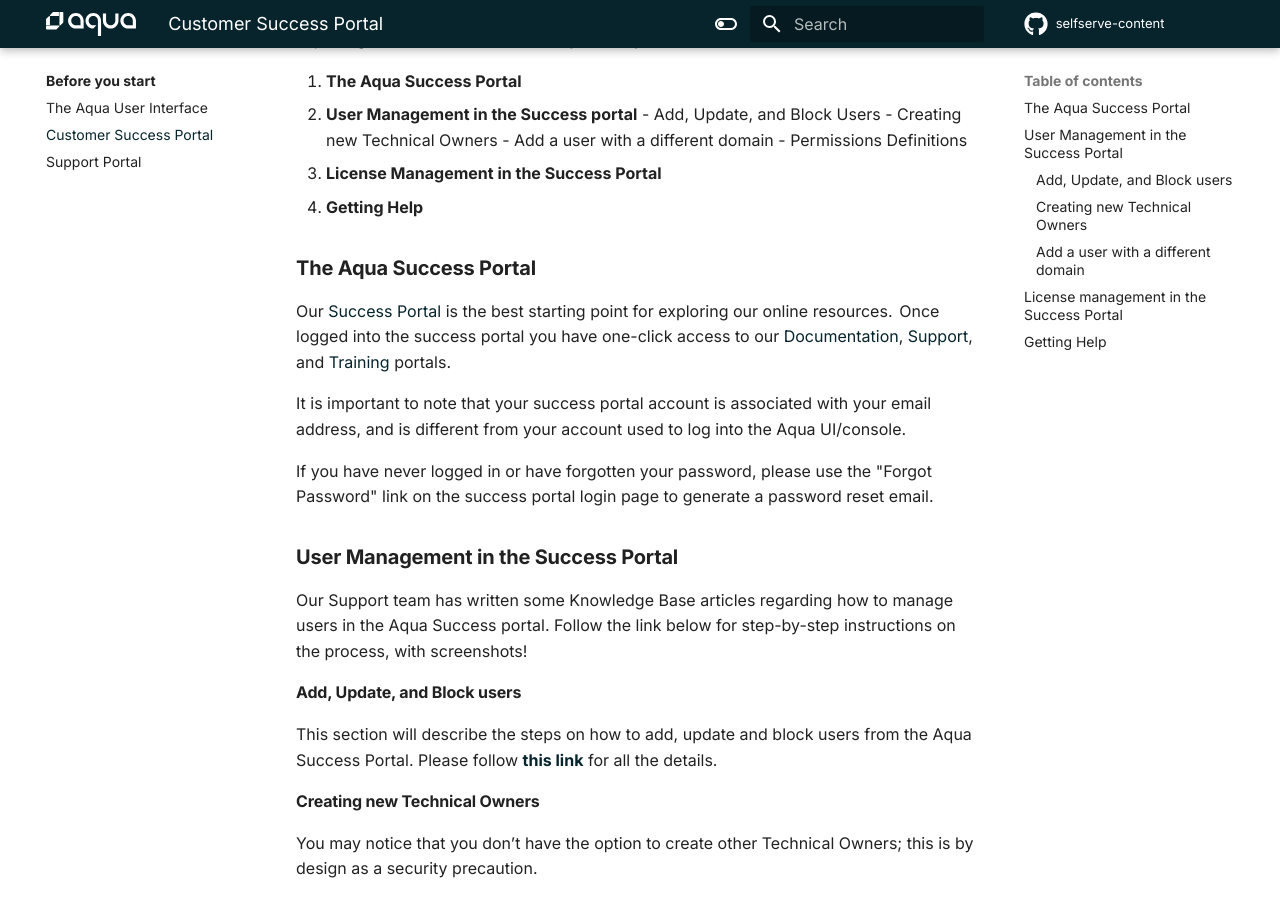
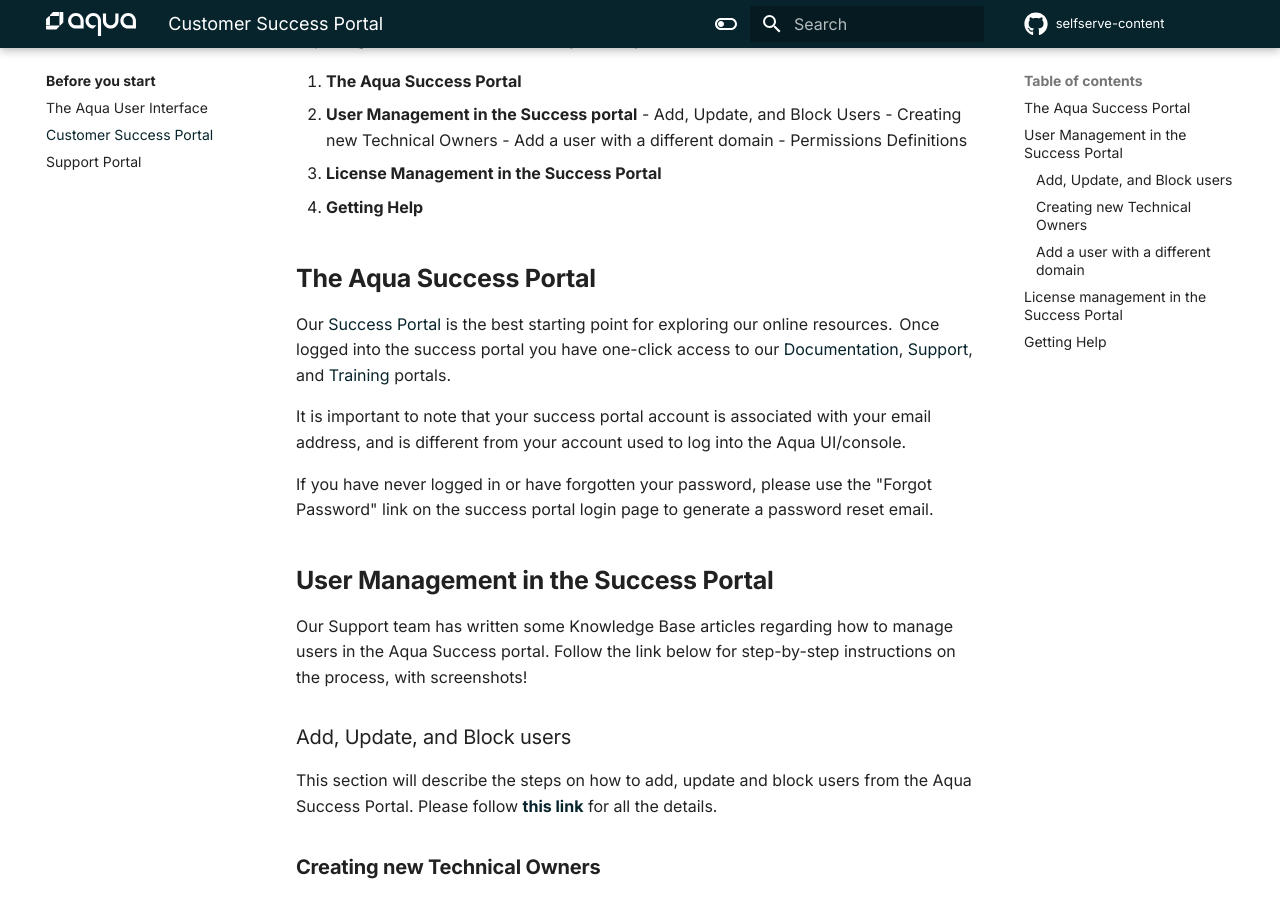
Before and after one commit to kenmccann/self-service, an MkDocs documentation site: the page built from docs/before/successportal.md, in a window 1280 px wide and 900 px high, scrolled down 319 px. Built offline with MkDocs 1.6.1 and Material for MkDocs 9.7.7, drawn with Linux system fonts in a browser that asks for light colours; a script that is not in the unit is left out; comment, search, counter and statistics services are not loaded.

```diff
--- a/docs/before/successportal.md
+++ b/docs/before/successportal.md
@@ -13,7 +13,7 @@ As the Technical Owner, you can create new users in the Aqua Success portal and
 3. **License Management in the Success Portal**
 4. **Getting Help**
 
-### **The Aqua Success Portal**
+## **The Aqua Success Portal**
 
 Our [Success Portal](https://success.aquasec.com) is the best starting point for exploring our online resources.  Once logged into the success portal you have one-click access to our [Documentation](https://docs.aquasec.com), [Support](https://support.aquasec.com), and [Training](https://aquademy.aquasec.com) portals.
 
@@ -22,32 +22,32 @@ It is important to note that your success portal account is associated with your
 If you have never logged in or have forgotten your password, please use the "Forgot Password" link on the success portal login page to generate a password reset email.
 
 
-### **User Management in the Success Portal**
+## **User Management in the Success Portal**
 
 Our Support team has written some Knowledge Base articles regarding how to manage users in the Aqua Success portal.  Follow the link below for step-by-step instructions on the process, with screenshots!
 
-#### Add, Update, and Block users
+### Add, Update, and Block users
 
 This section will describe the steps on how to add, update and block users from the Aqua Success Portal. Please follow [**this link**](https://support.aquasec.com/support/solutions/articles/16000104357-user-management-in-the-aqua-success-portal) for all the details.
 
 
-#### **Creating new Technical Owners**
+### **Creating new Technical Owners**
 
 You may notice that you don’t have the option to create other Technical Owners; this is by design as a security precaution.
 
 That said, we understand that more than one Technical Owner per account may be needed.  In order to ensure the provisioning of new Technical Owners is properly documented, please open a support ticket with the request and our team will be glad to assist you.
 
-#### **Add a user with a different domain**
+### **Add a user with a different domain**
 
 By default, you are only able to add new users with the same domain suffix as the original Technical Owner.  This is by design as a security precaution.
 
 If you need to add a user with a different domain suffix, please open a support ticket with the request and our team will be able to assist you with this.  Once the first user with the new domain has been created, the domain suffix will be available for subsequent new users.
 
-### **License management in the Success Portal**
+## **License management in the Success Portal**
 
 As the Technical Owner, you (and any other users with the “license” permission) can view your purchased Aqua license keys via the Success portal.  Simply navigate to https://success.aquasec.com/#/licenses (you can also access this page when logged into the Success portal by clicking on the User icon in the upper right and selecting “Licenses” from the drop-down menu).
 
 For instructions on how to apply your new license key(s), please refer to https://docs.aquasec.com/docs/settings-licenses#section-add-an-aqua-security-software-license
 
-### **Getting Help**
+## **Getting Help**
 If you have questions or need assistance with user creation and management, license management, or anything else, please open a support ticket and we are happy to help.
```
Also changed, not shown: other parts of docs/before/successportal.md (+1 -1 lines).
